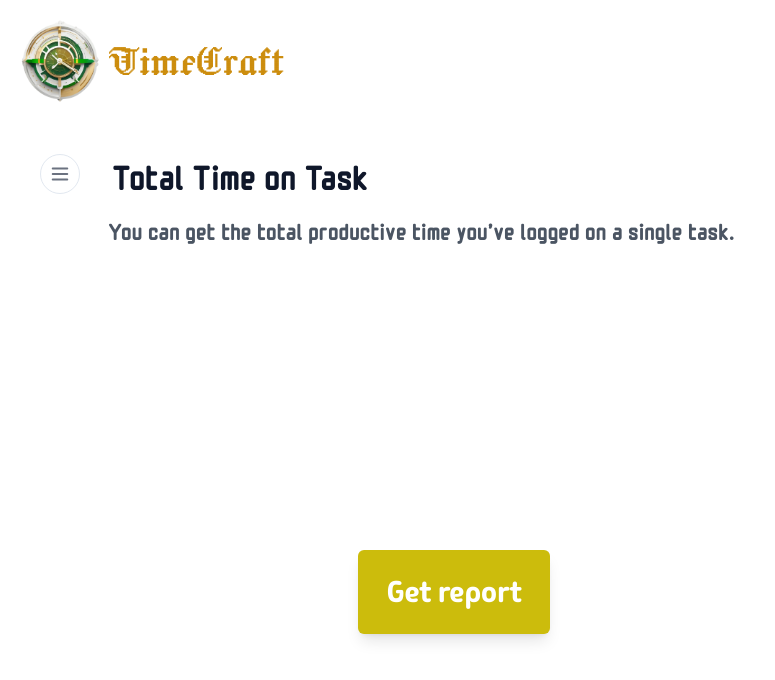
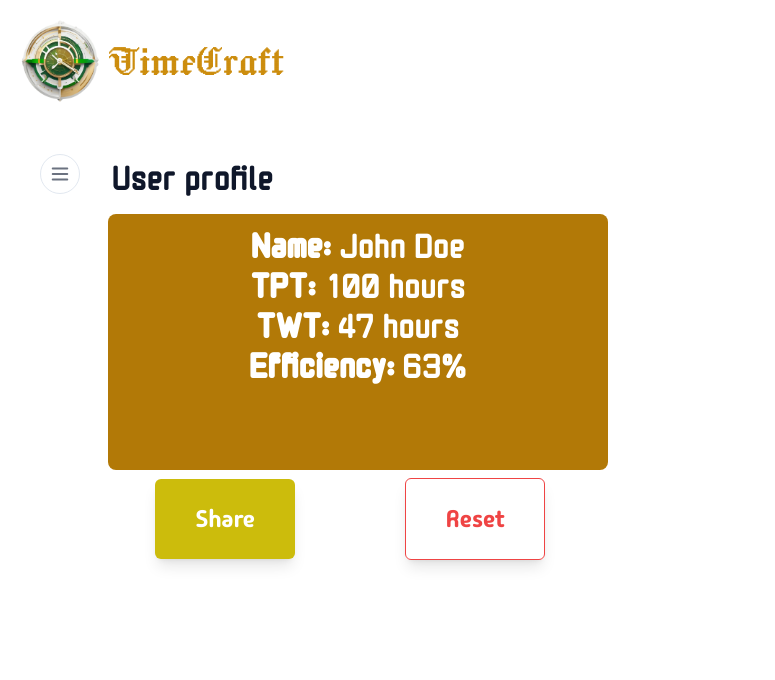
Before and after one commit to Benonii/TimeCraft_2, a React (Create React App) app in the folder rtime_craft/: page / in a window 1280 px wide. Shown: the top 680 px of the page, without its empty margins (0-775 px from the left). Built offline with nearby package versions, Linux system fonts and the light colour scheme.

Commit message:
Profile page done

```diff
--- a/rtime_craft/src/App.jsx
+++ b/rtime_craft/src/App.jsx
@@ -12,6 +12,7 @@ import MonthlyReport from "./pages/MonthlyReport"
 import TotalProductiveTime from "./pages/TotalProductiveTime"
 import TotalWastedTime from "./pages/TotalWastedTime"
 import TotalTimeOnTask from "./pages/TotalTimeOnTask"
+import Profile from "./pages/Profile"
 // import "./style.css"
 
 
@@ -24,7 +25,7 @@ export default function App() {
 
 	return (
         <main>
-			<TotalTimeOnTask />
+			<Profile />
         </main>
     )
 }
--- a/rtime_craft/src/pages/NewUser.jsx
+++ b/rtime_craft/src/pages/NewUser.jsx
@@ -27,7 +27,7 @@ export default function NewUser() {
             className='ml-2 bg-yellow1 px-4 py-2 md:py-6 rounded-md shadow-lg font-madimi text-white md:text-3xl md:px-7 h-fit'>
             Sign up instead
           </Button>
-      </div>
+        </div>
       </div>
     </div>
   )
--- a/rtime_craft/src/pages/Profile.jsx
+++ b/rtime_craft/src/pages/Profile.jsx
@@ -0,0 +1,37 @@
+import React from 'react';
+import Header from '../components/Header';
+import Navbar from '../components/Navbar';
+import { Button } from '../components/Button';
+
+function Profile() {
+  return (
+    <div>
+      <Header />
+      <div className="relative flex items-center mt-10 min-h-[900px]">
+        <Navbar className=''/>
+        <div className='absolute top-3 left-24'>
+          <h2 className='font-monomaniac text-2xl ml-4 md:text-4xl'>User profile</h2>
+          <div className='flex flex-col items-center justify-top ml-3 mt-5 bg-orange3 text-white rounded-lg h-48 md:h-64 w-[60vw] max-w-[500px]'>
+            <p className='mt-2 font-monomaniac font-light text-2xl md:text-4xl'><span className='font-bold'>Name:</span> John Doe</p>
+            <p className='font-monomaniac font-light text-2xl md:text-4xl'><span className='font-bold'>TPT:</span> 100 hours</p>
+            <p className='font-monomaniac font-light text-2xl md:text-4xl'><span className='font-bold'>TWT:</span> 47 hours</p>
+            <p className='font-monomaniac font-light text-2xl md:text-4xl'><span className='font-bold'>Efficiency:</span> 63%</p>
+          </div>
+          <div className='grid grid-cols-1 md:grid-cols-2 place-items-center absolute md:mt-0 w-[62vw] max-w-[500px] ml-1'>
+            <Button variant='default'
+              className='mt-2 bg-yellow1 px-4 py-2 md:py-6 rounded-md shadow-lg font-madimi text-white md:text-2xl md:px-10 h-fit max-w-48'>
+              Share
+            </Button>
+            <Button variant='outline'
+              className='mt-2 px-4 py-2 md:py-6 rounded-md shadow-lg font-madimi border border-red-500 text-red-500 hover:text-white hover:bg-red-500 md:text-2xl md:px-10 h-fit'>
+              Reset
+            </Button>
+          </div>
+
+        </div>
+    </div>
+    </div>
+  )
+}
+
+export default Profile
--- a/rtime_craft/tailwind.config.js
+++ b/rtime_craft/tailwind.config.js
@@ -49,6 +49,7 @@ module.exports = {
         },
         orange1: '#CC8C0C',
         orange2: '#996703',
+        orange3: '#B27907',
         yellow1: '#CCBC0C',
       },
       borderRadius: {
```
